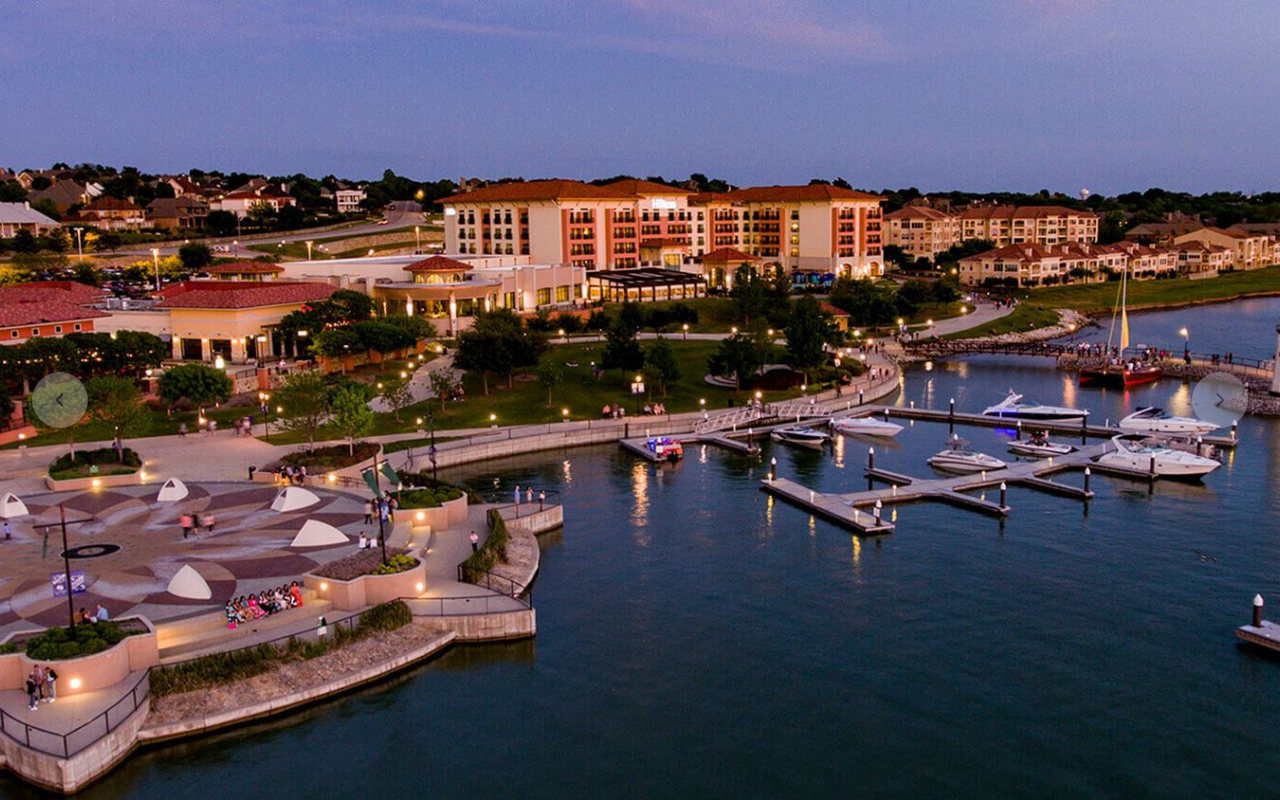
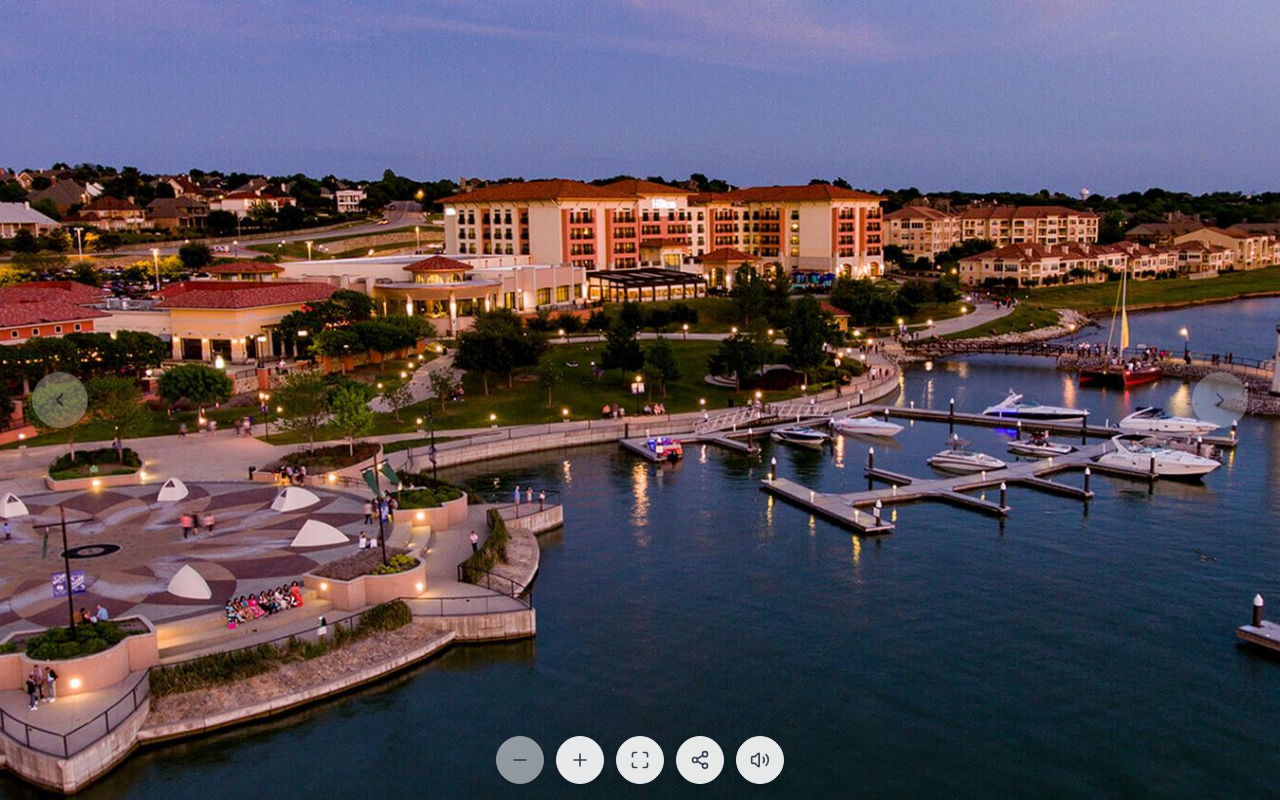
Before and after one commit to Nikhilkumarsaha/flipbook, a React (Vite) app: page / in a window 1280 px wide. Built offline with nearby package versions, Linux system fonts and the light colour scheme.

Commit message:
feat: Added zoom, fullscreen toggle, and volume mute controls. * Built transparent share dialog with improved UI and interactions.

```diff
--- a/package.json
+++ b/package.json
@@ -15,6 +15,7 @@
     "autoprefixer": "^10.4.19",
     "jotai": "^2.8.4",
     "leva": "^0.9.35",
+    "lucide-react": "^0.542.0",
     "maath": "^0.10.8",
     "postcss": "^8.4.39",
     "react": "^18.2.0",
--- a/src/components/Experience.jsx
+++ b/src/components/Experience.jsx
@@ -4,6 +4,7 @@ import { useMemo, useEffect, useState, useRef } from "react";
 import { useAtom } from "jotai";
 import { pageAtom } from "./UI";
 import { pageSideAtom } from "./UI";
+import { zoomAtom } from "./UI";
 import { easing } from "maath";
 
 // Responsive wrapper that scales the book to fit the viewport neatly
@@ -12,6 +13,7 @@ export const Experience = ({ pdfPages }) => {
   // We don't need the actual page value here for layout; keeping atoms consistent for future use
   // const [page] = useAtom(pageAtom);
   const [side] = useAtom(pageSideAtom);
+  const [zoom] = useAtom(zoomAtom);
   const [isMobile, setIsMobile] = useState(
     typeof window !== 'undefined' && window.matchMedia ? window.matchMedia('(max-width: 768px)').matches : false
   );
@@ -32,7 +34,7 @@ export const Experience = ({ pdfPages }) => {
   const BOOK_WIDTH = 1.28; // single page width
   const BOOK_HEIGHT = 1.71; // page height
 
-  const scale = useMemo(() => {
+  const baseScale = useMemo(() => {
     // Leave some breathing room for UI and safe areas
     const marginW = isMobile ? 0.86 : 0.92;
     const marginH = isMobile ? 0.76 : 0.82;
@@ -62,10 +64,15 @@ export const Experience = ({ pdfPages }) => {
     if (!g) return;
     // Smooth horizontal slide
     easing.damp(g.position, 'x', targetX, 0.35, delta);
+  // Smooth zoom: never below baseScale; zoomAtom is >= 1 per UI controls
+  const targetScale = baseScale * Math.max(1, zoom);
+  easing.damp(g.scale, 'x', targetScale, 0.35, delta);
+  easing.damp(g.scale, 'y', targetScale, 0.35, delta);
+  easing.damp(g.scale, 'z', targetScale, 0.35, delta);
   });
 
   return (
-    <group ref={groupRef} scale={scale}>
+  <group ref={groupRef}>
       <Book pdfPages={pdfPages} />
     </group>
   );
--- a/src/components/UI.jsx
+++ b/src/components/UI.jsx
@@ -1,9 +1,15 @@
 import { atom, useAtom } from "jotai";
 import logo from '../assets/LOGO AB.png'; // Import the image
-import { useEffect, useState } from "react";
+import { useEffect, useState, useRef } from "react";
+import { Plus, Minus, Maximize, Minimize, Volume2, VolumeX, Share2, Copy as CopyIcon, Mail, Instagram, MessageCircle, X } from 'lucide-react';
+import { createPortal } from 'react-dom';
 
 export const pageAtom = atom(0);
 export const pageSideAtom = atom('left'); // 'left' | 'right' for mobile single-page mode
+// Zoom factor relative to the computed base scale. 1 = normal, >1 = zoomed in
+export const zoomAtom = atom(1);
+// Sound toggle: false = unmuted (play), true = muted (no sound)
+export const muteAtom = atom(false);
 
 export const UI = ({ totalSheets = 2 }) => {
   const [page, setPage] = useAtom(pageAtom);
@@ -15,9 +21,20 @@ export const UI = ({ totalSheets = 2 }) => {
   // Calculate max pages based on PDF structure (each spread = 2 pages)
   const maxPages = totalSheets;
 
+  const [muted] = useAtom(muteAtom);
+  // Keep the latest mute state without retriggering the page sound effect
+  const mutedRef = useRef(muted);
+  useEffect(() => { mutedRef.current = muted; }, [muted]);
+  // Skip playing on initial mount, and only play when page actually changes
+  const didMount = useRef(false);
   useEffect(() => {
+    if (!didMount.current) {
+      didMount.current = true;
+      return;
+    }
+    if (mutedRef.current) return;
     const audio = new Audio("/audios/page-flip.mp3");
-    audio.play();
+    audio.play().catch(() => {});
   }, [page]);
 
   // Do not auto-reset side on page changes; we control side explicitly via navigation
@@ -204,7 +221,226 @@ export const UI = ({ totalSheets = 2 }) => {
             </button>
           </div>
         )}
+
+        {/* Bottom-center zoom controls */}
+        <div className="absolute bottom-4 left-1/2 -translate-x-1/2 pointer-events-none">
+          <div className="flex items-center gap-3">
+            <ZoomControls />
+            <FullscreenToggle />
+            <ShareButton />
+            <VolumeToggle />
+          </div>
+        </div>
       </main>
     </>
   );
 };
+
+// Separate component so it can be positioned easily in both layouts
+const ZoomControls = () => {
+  const [zoom, setZoom] = useAtom(zoomAtom);
+
+  const STEP = 0.15;      // zoom step per click
+  const MAX_ZOOM = 3;     // cap max zoom in
+
+  const zoomIn = () => setZoom((z) => Math.min(MAX_ZOOM, +(z + STEP).toFixed(3)));
+  const zoomOut = () => setZoom((z) => Math.max(1, +(z - STEP).toFixed(3)));
+
+  return (
+    <div className="flex items-center gap-3">
+      <button
+        className={`pointer-events-auto w-11 h-11 sm:w-12 sm:h-12 rounded-full bg-white/90 backdrop-blur shadow-md border border-gray-200 flex items-center justify-center transition-all duration-300 ${
+          zoom <= 1 ? 'opacity-60' : 'hover:shadow-lg hover:scale-105 hover:bg-gray-50'
+        }`}
+        onClick={zoomOut}
+        aria-label="Zoom out"
+      >
+        <Minus className="w-5 h-5 text-gray-700" />
+      </button>
+      <button
+        className={`pointer-events-auto w-11 h-11 sm:w-12 sm:h-12 rounded-full bg-white/90 backdrop-blur shadow-md border border-gray-200 flex items-center justify-center transition-all duration-300 ${
+          zoom >= 3 ? 'opacity-60' : 'hover:shadow-lg hover:scale-105 hover:bg-gray-50'
+        }`}
+        onClick={zoomIn}
+        aria-label="Zoom in"
+      >
+        <Plus className="w-5 h-5 text-gray-700" />
+      </button>
+    </div>
+  );
+};
+
+const FullscreenToggle = () => {
+  const [isFs, setIsFs] = useState(false);
+
+  useEffect(() => {
+    const handler = () => {
+      const fsEl = document.fullscreenElement || document.webkitFullscreenElement;
+      setIsFs(!!fsEl);
+    };
+    document.addEventListener('fullscreenchange', handler);
+    document.addEventListener('webkitfullscreenchange', handler);
+    handler();
+    return () => {
+      document.removeEventListener('fullscreenchange', handler);
+      document.removeEventListener('webkitfullscreenchange', handler);
+    };
+  }, []);
+
+  const supported = typeof document !== 'undefined' && (
+    'fullscreenEnabled' in document || 'webkitFullscreenEnabled' in document ||
+    'requestFullscreen' in document.documentElement || 'webkitRequestFullscreen' in document.documentElement
+  );
+  if (!supported) return null;
+
+  const enter = async () => {
+    const el = document.documentElement;
+    try {
+      if (el.requestFullscreen) await el.requestFullscreen();
+      else if (el.webkitRequestFullscreen) await el.webkitRequestFullscreen();
+    } catch {}
+  };
+  const exit = async () => {
+    try {
+      if (document.exitFullscreen) await document.exitFullscreen();
+      else if (document.webkitExitFullscreen) await document.webkitExitFullscreen();
+    } catch {}
+  };
+
+  return (
+    <button
+      className="pointer-events-auto w-11 h-11 sm:w-12 sm:h-12 rounded-full bg-white/90 backdrop-blur shadow-md border border-gray-200 flex items-center justify-center transition-all duration-300 hover:shadow-lg hover:scale-105 hover:bg-gray-50"
+      onClick={() => (isFs ? exit() : enter())}
+      aria-label={isFs ? 'Exit full screen' : 'Enter full screen'}
+    >
+      {isFs ? (
+        <Minimize className="w-5 h-5 text-gray-700" />
+      ) : (
+        <Maximize className="w-5 h-5 text-gray-700" />
+      )}
+    </button>
+  );
+};
+
+const VolumeToggle = () => {
+  const [muted, setMuted] = useAtom(muteAtom);
+  return (
+    <button
+      className="pointer-events-auto w-11 h-11 sm:w-12 sm:h-12 rounded-full bg-white/90 backdrop-blur shadow-md border border-gray-200 flex items-center justify-center transition-all duration-300 hover:shadow-lg hover:scale-105 hover:bg-gray-50"
+      onClick={() => setMuted((m) => !m)}
+      aria-label={muted ? 'Unmute' : 'Mute'}
+    >
+      {muted ? (
+        <VolumeX className="w-5 h-5 text-gray-700" />
+      ) : (
+        <Volume2 className="w-5 h-5 text-gray-700" />
+      )}
+    </button>
+  );
+};
+const ShareButton = () => {
+  const [open, setOpen] = useState(false);
+  const [copied, setCopied] = useState(false);
+
+  const url = typeof window !== 'undefined' ? window.location.href : '';
+
+  const copyToClipboard = async () => {
+    try {
+      if (navigator.clipboard?.writeText) {
+        await navigator.clipboard.writeText(url);
+      } else {
+        const ta = document.createElement('textarea');
+        ta.value = url; ta.style.position = 'fixed'; ta.style.opacity = '0';
+        document.body.appendChild(ta); ta.select(); document.execCommand('copy'); document.body.removeChild(ta);
+      }
+      setCopied(true);
+      setTimeout(() => setCopied(false), 1200);
+    } catch {}
+  };
+
+  const onEmail = () => {
+    const subject = encodeURIComponent('Check this flipbook');
+    const body = encodeURIComponent(`Have a look: ${url}`);
+    window.open(`mailto:?subject=${subject}&body=${body}`, '_blank');
+  };
+  const onWhatsApp = () => {
+    const text = encodeURIComponent(`Have a look: ${url}`);
+    window.open(`https://wa.me/?text=${text}`, '_blank', 'noopener,noreferrer');
+  };
+  const onInstagram = () => {
+    // Instagram doesn't support web share prefill; open site and keep URL copied
+    copyToClipboard();
+    window.open('https://www.instagram.com/', '_blank', 'noopener,noreferrer');
+  };
+  useEffect(() => {
+    if (!open) return;
+    const prevOverflow = document.body.style.overflow;
+    document.body.style.overflow = 'hidden';
+    const onKey = (e) => {
+      if (e.key === 'Escape') setOpen(false);
+    };
+    document.addEventListener('keydown', onKey);
+    return () => {
+      document.body.style.overflow = prevOverflow;
+      document.removeEventListener('keydown', onKey);
+    };
+  }, [open]);
+
+  return (
+    <>
+      <button
+        className="pointer-events-auto w-11 h-11 sm:w-12 sm:h-12 rounded-full bg-white/90 backdrop-blur shadow-md border border-gray-200 flex items-center justify-center transition-all duration-300 hover:shadow-lg hover:scale-105 hover:bg-gray-50"
+        onClick={() => setOpen(true)}
+        aria-label="Share"
+      >
+        <Share2 className="w-5 h-5 text-gray-700" />
+      </button>
+
+     {open && createPortal(
+        <div className="pointer-events-auto fixed inset-0 z-[1000] flex items-center justify-center" role="dialog" aria-modal="true">
+          {/* Backdrop */}
+          <div className="absolute inset-0 bg-black/60" onClick={() => setOpen(false)} />
+
+          {/* Transparent content */}
+          <div className="relative z-10 mx-4 w-auto max-w-[90vw]">
+            {/* Close button (no bg/border) */}
+            <button
+              className="absolute -top-12 right-0 text-white hover:opacity-80 transition"
+              onClick={() => setOpen(false)}
+              aria-label="Close"
+            >
+              <X className="w-7 h-7" />
+            </button>
+
+            <div className="flex flex-wrap items-center justify-center gap-4 sm:gap-5">
+              {/* Copy */}
+              <button onClick={copyToClipboard} className="group flex flex-col items-center gap-2 text-white hover:opacity-90 transition">
+                <CopyIcon className="w-10 h-10 text-gray-200" />
+                <span className="text-sm">{copied ? 'Copied!' : 'Copy link'}</span>
+              </button>
+
+              {/* Email */}
+              <button onClick={onEmail} className="group flex flex-col items-center gap-2 text-white hover:opacity-90 transition">
+                <Mail className="w-10 h-10 text-blue-500" />
+                <span className="text-sm">Email</span>
+              </button>
+
+              {/* WhatsApp */}
+              <button onClick={onWhatsApp} className="group flex flex-col items-center gap-2 text-white hover:opacity-90 transition">
+                <MessageCircle className="w-10 h-10 text-green-500" />
+                <span className="text-sm">WhatsApp</span>
+              </button>
+
+              {/* Instagram */}
+              <button onClick={onInstagram} className="group flex flex-col items-center gap-2 text-white hover:opacity-90 transition">
+                <Instagram className="w-10 h-10 text-pink-500" />
+                <span className="text-sm">Instagram</span>
+              </button>
+            </div>
+          </div>
+        </div>,
+        document.body
+      )}
+    </>
+  );
+};
```
Also changed, not shown: 2 other files (tests, documents, lock files or other folders).
